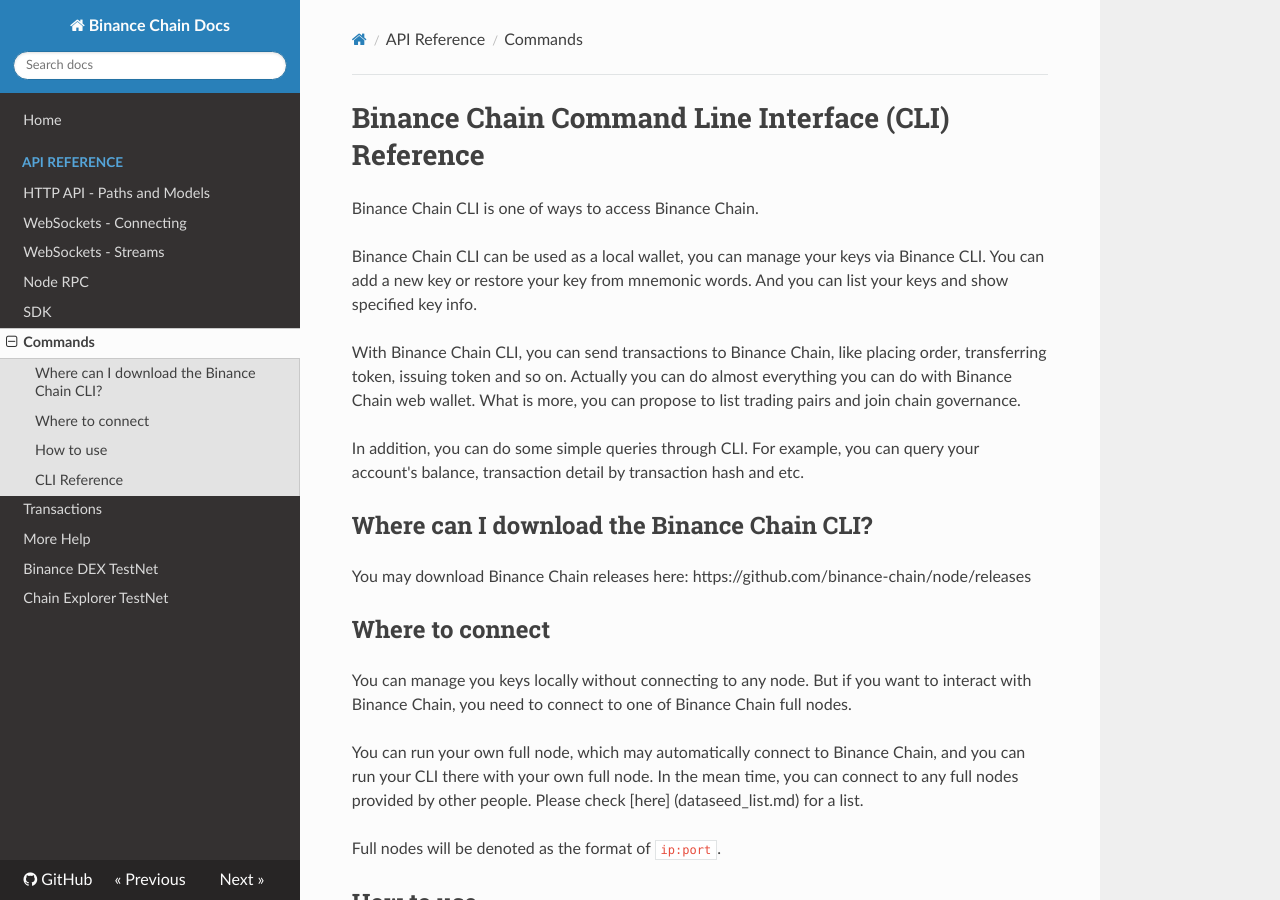
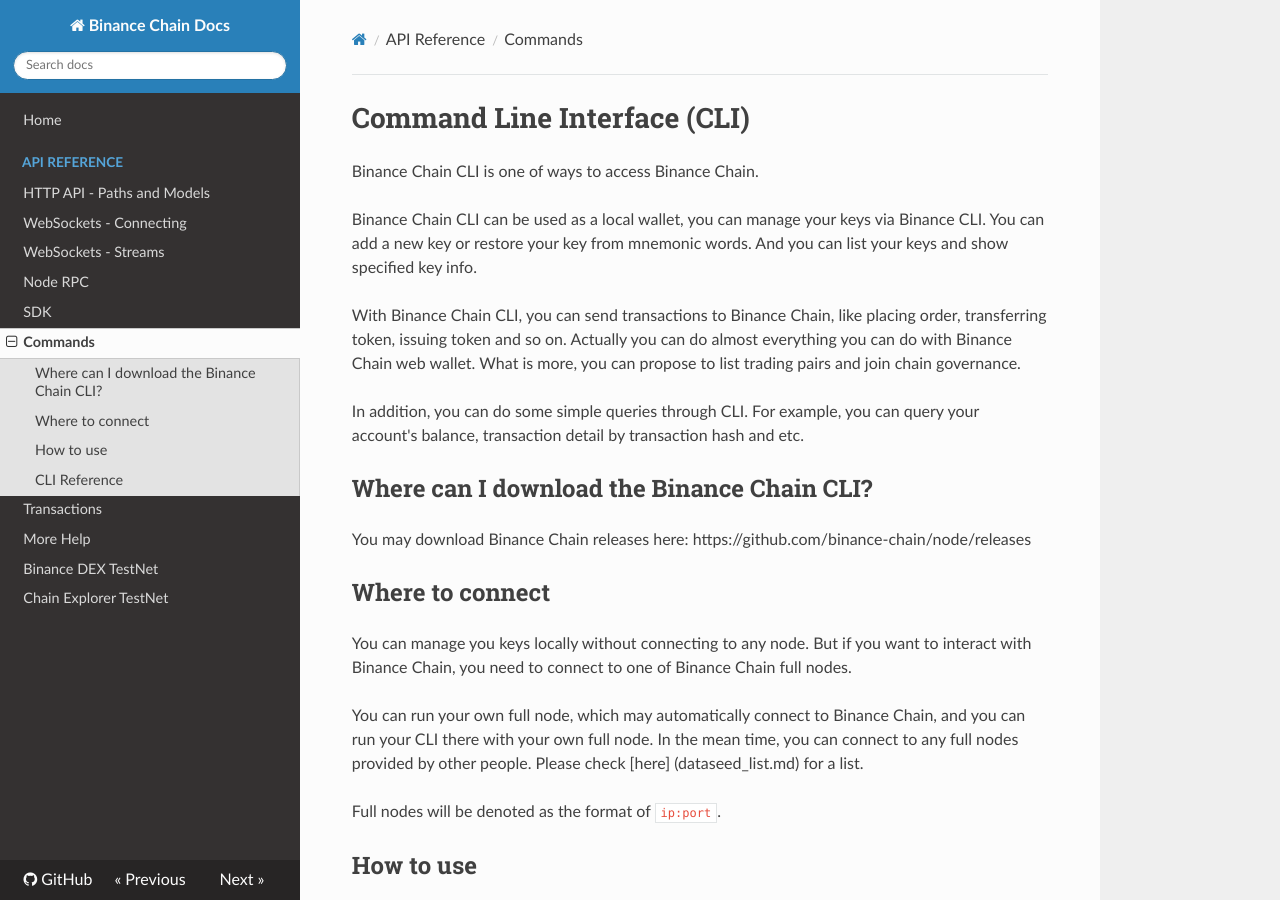
Before and after one commit to yash-sharma1/docs-site, an MkDocs documentation site: the page built from docs/api-reference/cli.md, in a window 1280 px wide and 900 px high. Built offline with MkDocs 1.6.1, drawn with Linux system fonts in a browser that asks for light colours; nearby versions of some CDN libraries.

Commit message:
CLI heading consistency

```diff
--- a/docs/api-reference/cli.md
+++ b/docs/api-reference/cli.md
@@ -1,4 +1,4 @@
-# Binance Chain Command Line Interface (CLI) Reference
+# Command Line Interface (CLI)
 
 Binance Chain CLI is one of ways to access Binance Chain.
 
```
